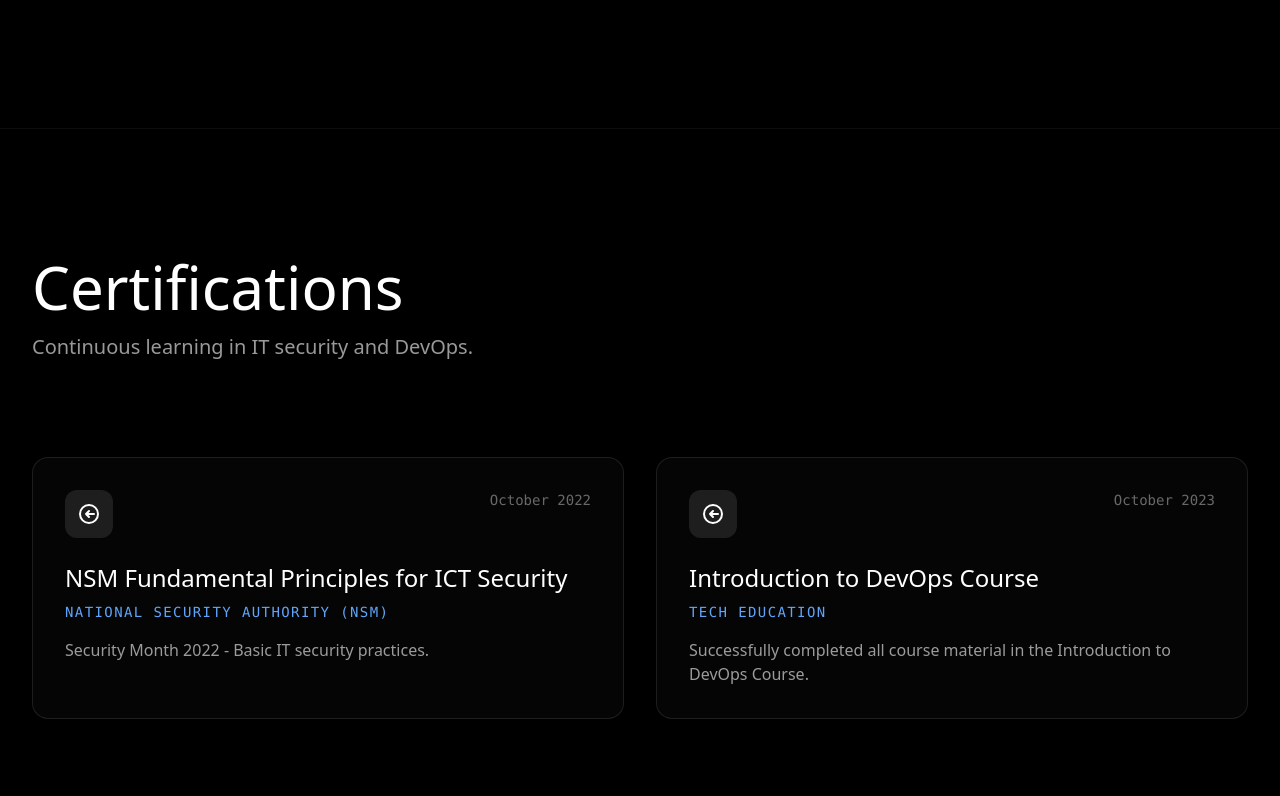
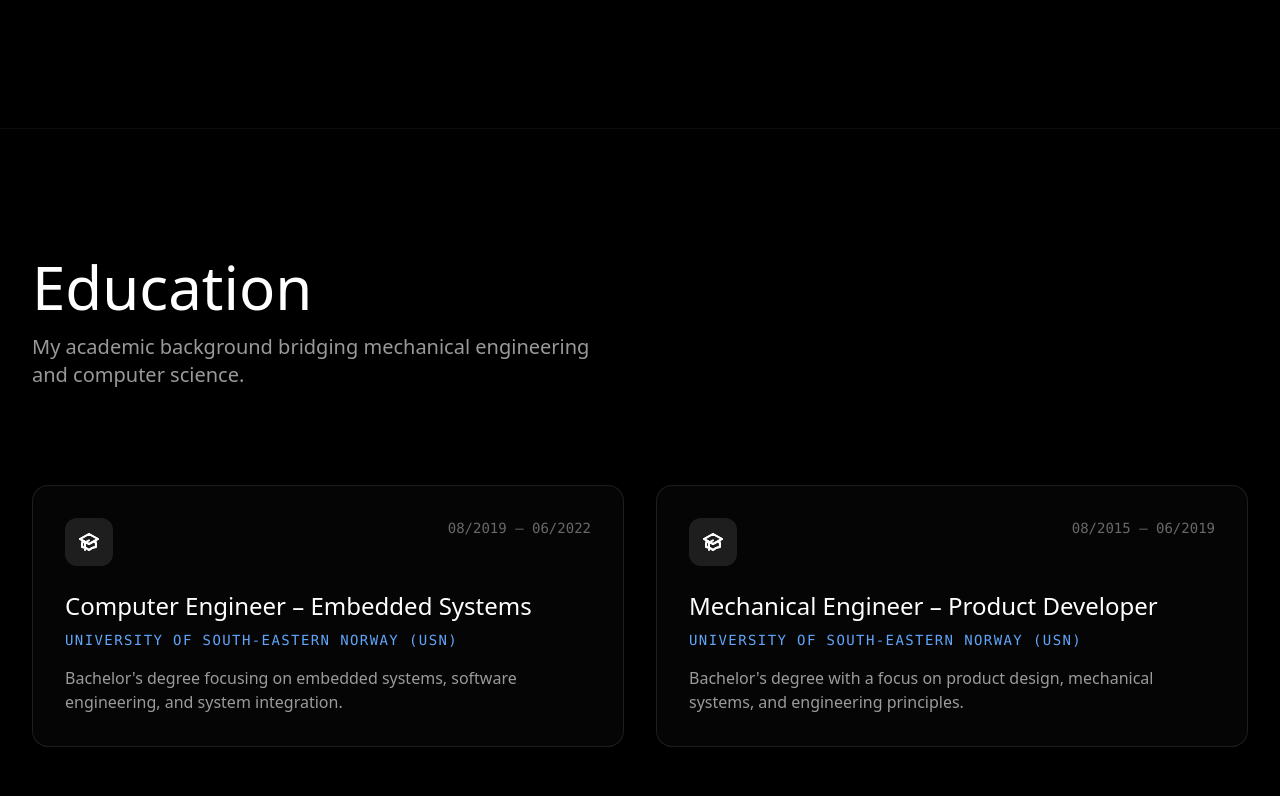
Before and after one commit to Am11n/AminIsmail, a Next.js app: page / in a window 1280 px wide. Shown: the part 5864-6660 px from the top of the page. Built offline with nearby package versions, Linux system fonts and the light colour scheme.

Commit message:
feat: add Education section to the main page and update project details in the Projects component.

```diff
--- a/src/app/page.tsx
+++ b/src/app/page.tsx
@@ -1,8 +1,9 @@
 import ScrollyCanvas from "@/components/ScrollyCanvas";
 import Overlay from "@/components/Overlay";
 import Projects from "@/components/Projects";
+import Certificates from "@/components/Certificates";
+import Education from "@/components/Education";
 import Experience from "@/components/Experience";
-import Certificates from "@/components/Certificates";
 import Skills from "@/components/Skills";
 import { FaGithub, FaLinkedin } from "react-icons/fa";
 
@@ -15,6 +16,7 @@ export default function Home() {
 
       <Skills />
       <Experience />
+      <Education />
       <Certificates />
       <Projects />
 
--- /dev/null
+++ b/src/components/Education.tsx
@@ -0,0 +1,73 @@
+"use client";
+
+import { motion } from "framer-motion";
+
+const education = [
+  {
+    id: 1,
+    degree: "Computer Engineer – Embedded Systems",
+    university: "University of South-Eastern Norway (USN)",
+    period: "08/2019 – 06/2022",
+    description: "Bachelor's degree focusing on embedded systems, software engineering, and system integration."
+  },
+  {
+    id: 2,
+    degree: "Mechanical Engineer – Product Developer",
+    university: "University of South-Eastern Norway (USN)",
+    period: "08/2015 – 06/2019",
+    description: "Bachelor's degree with a focus on product design, mechanical systems, and engineering principles."
+  }
+];
+
+export default function Education() {
+  return (
+    <section className="relative bg-black text-white py-32 px-8 border-t border-white/5">
+      <div className="max-w-7xl mx-auto">
+        <motion.div
+          initial={{ opacity: 0, y: 50 }}
+          whileInView={{ opacity: 1, y: 0 }}
+          viewport={{ once: true, margin: "-100px" }}
+          transition={{ duration: 0.8, ease: "easeOut" }}
+          className="mb-16 md:mb-24"
+        >
+          <h2 className="text-4xl md:text-6xl font-medium mb-4">Education</h2>
+          <p className="text-white/60 text-lg md:text-xl max-w-xl">
+            My academic background bridging mechanical engineering and computer science.
+          </p>
+        </motion.div>
+
+        <div className="grid grid-cols-1 md:grid-cols-2 gap-6 md:gap-8">
+          {education.map((edu, index) => (
+            <motion.div
+              key={edu.id}
+              initial={{ opacity: 0, y: 30 }}
+              whileInView={{ opacity: 1, y: 0 }}
+              viewport={{ once: true, margin: "-50px" }}
+              transition={{ duration: 0.6, delay: index * 0.1 }}
+              className="group relative rounded-2xl p-8 border border-white/10 bg-white/[0.02] hover:bg-white/5 transition-all duration-500 flex flex-col justify-between h-full"
+            >
+              <div className="absolute inset-0 opacity-0 group-hover:opacity-100 transition-opacity duration-500 shadow-[inset_0_0_80px_rgba(255,255,255,0.03)] pointer-events-none rounded-2xl" />
+
+              <div className="relative z-10">
+                <div className="flex justify-between items-start mb-6">
+                  <div className="p-3 bg-white/10 rounded-xl text-white mr-4">
+                    <svg width="24" height="24" viewBox="0 0 24 24" fill="none" stroke="currentColor" strokeWidth="2" strokeLinecap="round" strokeLinejoin="round">
+                      <path d="M12 14l9-5-9-5-9 5 9 5z" />
+                      <path d="M12 14l6.16-3.422a12.083 12.083 0 01.665 6.479A11.952 11.952 0 0012 20.055a11.952 11.952 0 00-6.824-2.998 12.078 12.078 0 01.665-6.479L12 14z" />
+                      <path strokeLinecap="round" strokeLinejoin="round" strokeWidth="2" d="M12 14l9-5-9-5-9 5 9 5zm0 0l6.16-3.422a12.083 12.083 0 01.665 6.479A11.952 11.952 0 0012 20.055a11.952 11.952 0 00-6.824-2.998 12.078 12.078 0 01.665-6.479L12 14zm-4 6v-7.5l4-2.222" />
+                    </svg>
+                  </div>
+                  <span className="text-white/40 text-sm font-mono whitespace-nowrap">{edu.period}</span>
+                </div>
+
+                <h3 className="text-2xl font-medium mb-2">{edu.degree}</h3>
+                <p className="text-blue-400 text-sm font-mono uppercase tracking-widest mb-4">{edu.university}</p>
+                <p className="text-white/60">{edu.description}</p>
+              </div>
+            </motion.div>
+          ))}
+        </div>
+      </div>
+    </section>
+  );
+}
--- a/src/components/Projects.tsx
+++ b/src/components/Projects.tsx
@@ -6,7 +6,7 @@ const projects = [
   { id: 1, title: "TeqBook", category: "SaaS Platform", href: "https://www.teqbook.com", isReleased: true },
   { id: 2, title: "DocsAI", category: "AI Automation", href: "https://github.com/Am11n/DocsAI" },
   { id: 3, title: "Digiskjema", category: "Web Application", href: "https://github.com/Am11n/digiskjema" },
-  { id: 4, title: "Saudi Real Estate", category: "Real Estate Platform", href: "https://github.com/Am11n/saudi-real-estate-main" }
+  { id: 4, title: "Digilist", category: "Web Application", href: "https://www.digilist.no", isReleased: true }
 ];
 
 export default function Projects() {
```
